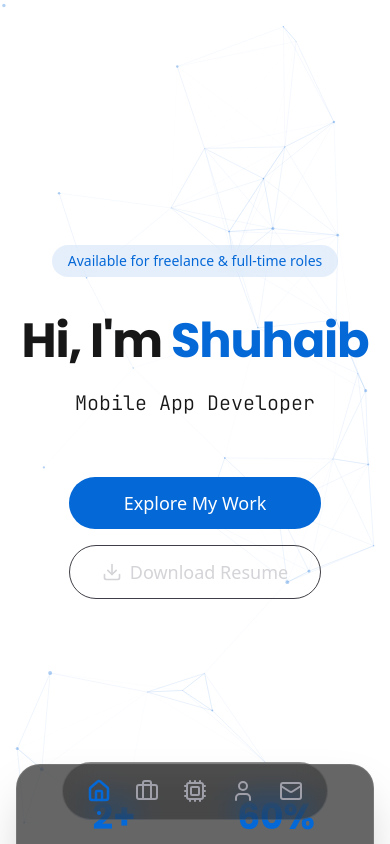
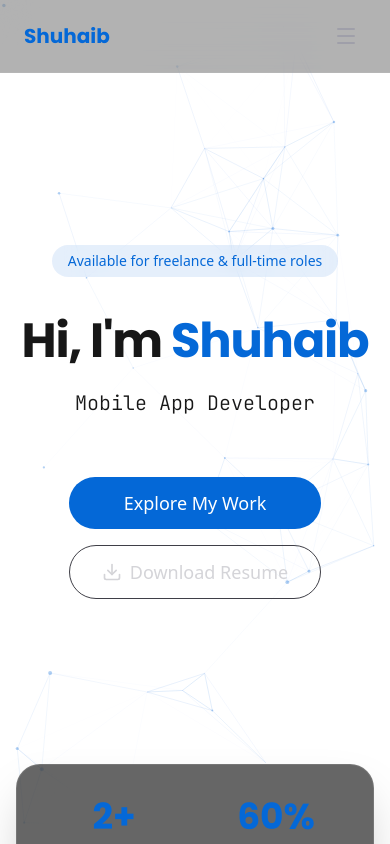
Before and after one commit to shuhaibkt02/portfolio_v2, a Next.js app: page / in a window 390 px wide. Shown: the top 844 px of the page. Built offline with nearby package versions, Linux system fonts and the light colour scheme.

Commit message:
feat: Add initial portfolio UI with Hero section, responsive NavBar, and useScrollSpy hook.

```diff
--- a/src/components/home/HeroSection.tsx
+++ b/src/components/home/HeroSection.tsx
@@ -8,7 +8,7 @@ import { ParticleBackground } from "./ParticleBackground";
 
 export const HeroSection = () => {
     return (
-        <section className="relative flex h-screen w-full items-center justify-center overflow-hidden bg-background">
+        <section id="home" className="relative flex h-screen w-full items-center justify-center overflow-hidden bg-background">
             <ParticleBackground />
 
             <div className="z-10 flex flex-col items-center px-4 text-center sm:px-8">
--- a/src/components/layout/NavBar.tsx
+++ b/src/components/layout/NavBar.tsx
@@ -1,33 +1,47 @@
 "use client";
 
-import { Home, Briefcase, Cpu, User, Mail } from "lucide-react";
+import { Home, Briefcase, Cpu, User, Mail, Menu, X } from "lucide-react";
 import Link from "next/link";
 import { usePathname } from "next/navigation";
-import { motion } from "framer-motion";
+import { motion, AnimatePresence } from "framer-motion";
 import { clsx } from "clsx";
 import { twMerge } from "tailwind-merge";
+import { useState, useEffect } from "react";
+import { useScrollSpy } from "@/hooks/useScrollSpy";
 
 const navItems = [
-    { name: "Home", href: "/", icon: Home },
-    { name: "Work", href: "/#work", icon: Briefcase },
-    { name: "Skills", href: "/#skills", icon: Cpu },
-    { name: "About", href: "/#about", icon: User },
-    { name: "Contact", href: "/#contact", icon: Mail },
+    { name: "Home", href: "#home", icon: Home },
+    { name: "Work", href: "#work", icon: Briefcase },
+    { name: "Skills", href: "#skills", icon: Cpu },
+    { name: "About", href: "#about", icon: User },
+    { name: "Contact", href: "#contact", icon: Mail },
 ];
 
 export const NavBar = () => {
-    const pathname = usePathname();
+    const activeSection = useScrollSpy(navItems.map((item) => item.href.replace("#", "")), 100);
+    const [isMobileMenuOpen, setIsMobileMenuOpen] = useState(false);
+
+    // Lock body scroll when mobile menu is open
+    useEffect(() => {
+        if (isMobileMenuOpen) {
+            document.body.style.overflow = "hidden";
+        } else {
+            document.body.style.overflow = "unset";
+        }
+    }, [isMobileMenuOpen]);
 
     return (
-        <div className="fixed bottom-6 left-1/2 z-50 -translate-x-1/2 transform">
+        <>
+            {/* Desktop Navigation (Floating Dock) */}
+            <div className="hidden md:fixed md:bottom-6 md:left-1/2 md:z-50 md:-translate-x-1/2 md:transform md:block">
                 <motion.nav
-                className="flex items-center gap-2 rounded-full border border-white/10 bg-black/60 px-4 py-2 backdrop-blur-lg backdrop-saturate-150 supports-[backdrop-filter]:bg-black/30 lg:px-6 lg:py-3"
+                    className="flex items-center gap-2 rounded-full border border-white/10 bg-black/60 px-6 py-3 backdrop-blur-lg backdrop-saturate-150 supports-[backdrop-filter]:bg-black/30"
                     initial={{ y: 100, opacity: 0 }}
                     animate={{ y: 0, opacity: 1 }}
                     transition={{ type: "spring", damping: 20, stiffness: 100 }}
                 >
                     {navItems.map((item) => {
-                    const isActive = pathname === item.href || (item.href !== "/" && pathname.startsWith(item.href));
+                        const isActive = activeSection === item.href.replace("#", "");
                         const Icon = item.icon;
 
                         return (
@@ -62,5 +76,70 @@ export const NavBar = () => {
                     })}
                 </motion.nav>
             </div>
+
+            {/* Mobile Navigation (Top Bar + Hamburger) */}
+            <div className="md:hidden">
+                {/* Top Bar */}
+                <div className="fixed top-0 left-0 right-0 z-50 flex items-center justify-between border-b border-white/5 bg-black/60 px-6 py-4 backdrop-blur-lg backdrop-saturate-150 supports-[backdrop-filter]:bg-black/30">
+                    <span className="text-xl font-bold font-heading">
+                        <span className="text-flutter-blue">Shuhaib</span>
+                    </span>
+                    <button
+                        onClick={() => setIsMobileMenuOpen(!isMobileMenuOpen)}
+                        className="p-2 text-zinc-400 transition-colors hover:text-white"
+                        aria-label="Toggle menu"
+                    >
+                        {isMobileMenuOpen ? <X size={24} /> : <Menu size={24} />}
+                    </button>
+                </div>
+
+                {/* Mobile Menu Overlay */}
+                <AnimatePresence>
+                    {isMobileMenuOpen && (
+                        <motion.div
+                            initial={{ x: "100%" }}
+                            animate={{ x: 0 }}
+                            exit={{ x: "100%" }}
+                            transition={{ type: "spring", damping: 25, stiffness: 200 }}
+                            className="fixed inset-0 z-40 flex flex-col items-center justify-center bg-zinc-950 pt-20"
+                        >
+                            <nav className="flex flex-col items-center gap-8">
+                                {navItems.map((item, index) => {
+                                    const isActive = activeSection === item.href.replace("#", "");
+                                    const Icon = item.icon;
+
+                                    return (
+                                        <motion.div
+                                            key={item.name}
+                                            initial={{ opacity: 0, y: 20 }}
+                                            animate={{ opacity: 1, y: 0 }}
+                                            transition={{ delay: 0.1 * index }}
+                                        >
+                                            <Link
+                                                href={item.href}
+                                                onClick={() => setIsMobileMenuOpen(false)}
+                                                className={twMerge(
+                                                    clsx(
+                                                        "group flex items-center gap-4 text-2xl font-medium transition-colors",
+                                                        isActive ? "text-flutter-blue" : "text-zinc-400 hover:text-white"
+                                                    )
+                                                )}
+                                            >
+                                                <Icon
+                                                    size={28}
+                                                    strokeWidth={isActive ? 2.5 : 2}
+                                                    className="transition-all"
+                                                />
+                                                {item.name}
+                                            </Link>
+                                        </motion.div>
+                                    );
+                                })}
+                            </nav>
+                        </motion.div>
+                    )}
+                </AnimatePresence>
+            </div>
+        </>
     );
 };
--- /dev/null
+++ b/src/hooks/useScrollSpy.ts
@@ -0,0 +1,41 @@
+"use client";
+
+import { useState, useEffect } from "react";
+
+export const useScrollSpy = (ids: string[], offset: number = 0) => {
+    const [activeId, setActiveId] = useState<string>("");
+
+    useEffect(() => {
+        const observer = new IntersectionObserver(
+            (entries) => {
+                entries.forEach((entry) => {
+                    if (entry.isIntersecting) {
+                        setActiveId(entry.target.id);
+                    }
+                });
+            },
+            {
+                rootMargin: `-${offset}px 0px 0px 0px`,
+                threshold: 0.5, // Trigger when 50% of the element is visible
+            }
+        );
+
+        ids.forEach((id) => {
+            const element = document.getElementById(id);
+            if (element) {
+                observer.observe(element);
+            }
+        });
+
+        return () => {
+            ids.forEach((id) => {
+                const element = document.getElementById(id);
+                if (element) {
+                    observer.unobserve(element);
+                }
+            });
+        };
+    }, [ids, offset]);
+
+    return activeId;
+};
```
Lines whose indentation alone changed are shown as unchanged.
